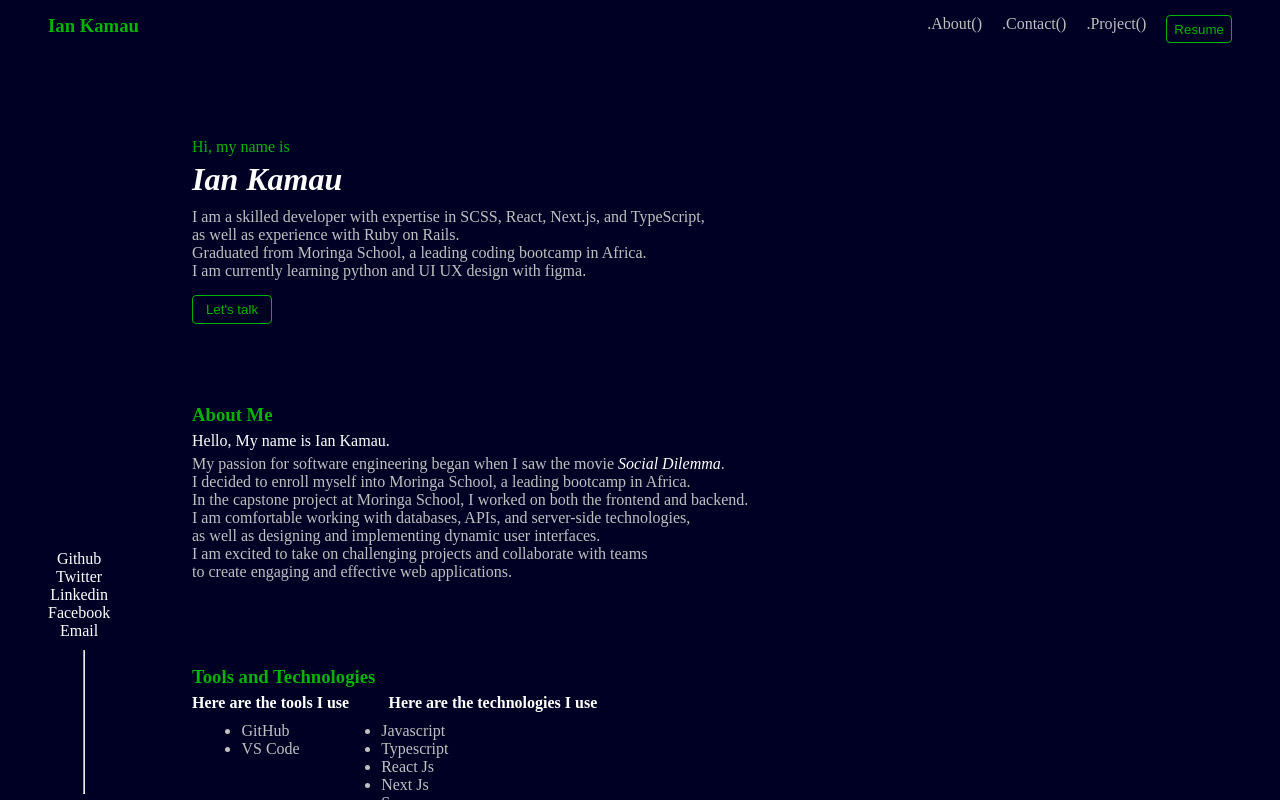
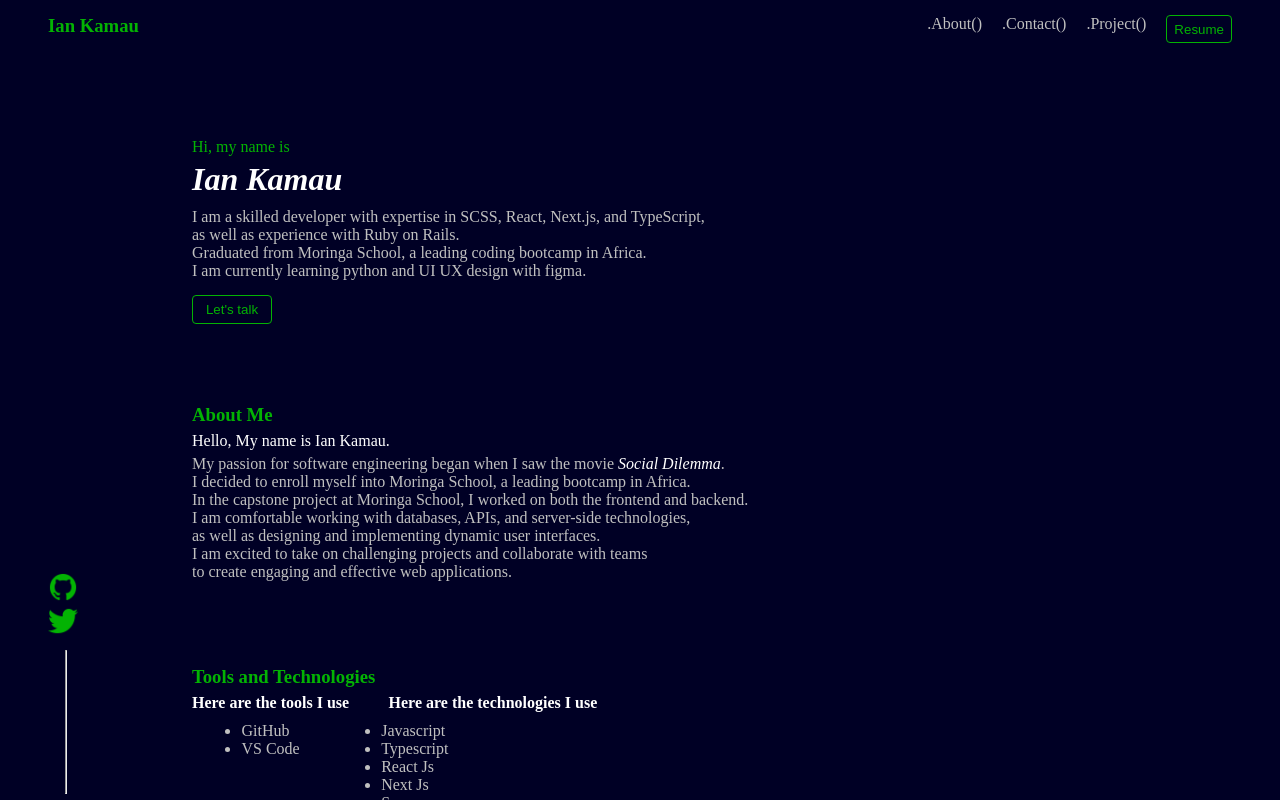
Before and after one commit to Iank-code/Portfolio, a React (Vite) app: page / in a window 1280 px wide. Built offline with nearby package versions, Linux system fonts and the light colour scheme.

Commit message:
Added social media links

```diff
--- a/src/component/sidebar/Sidebar.tsx
+++ b/src/component/sidebar/Sidebar.tsx
@@ -1,13 +1,16 @@
 import "./sidebar.css";
+import github from "./../../assets/github.png";
+import twitter from "./../../assets/twitter.png";
 
 function Sidebar() {
   return (
     <div className="sidebar">
-      <p>Github</p>
-      <p>Twitter</p>
-      <p>Linkedin</p>
-      <p>Facebook</p>
-      <p>Email</p>
+      <a href="https://github.com/Iank-code" target="_blank">
+        <img src={github} alt="github image" width={30} height={30} />
+      </a>
+      <a href="https://twitter.com/Ian_KamauKE" target="_blank">
+        <img src={twitter} alt="github image" width={30} height={30} />
+      </a>
       <hr className="vertical-hr" />
     </div>
   );
--- a/src/component/sidebar/sidebar.css
+++ b/src/component/sidebar/sidebar.css
@@ -9,7 +9,7 @@
   margin: 0 3em;
 }
 .vertical-hr {
-  margin: 10px 0 0 10px;
+  margin: 10px 0 0 5px;
   height: 9em; /* set the height to your desired length */
   width: 1px;
 }
```
Also changed, not shown: src/assets/github.png (added), src/assets/twitter.png (added).
